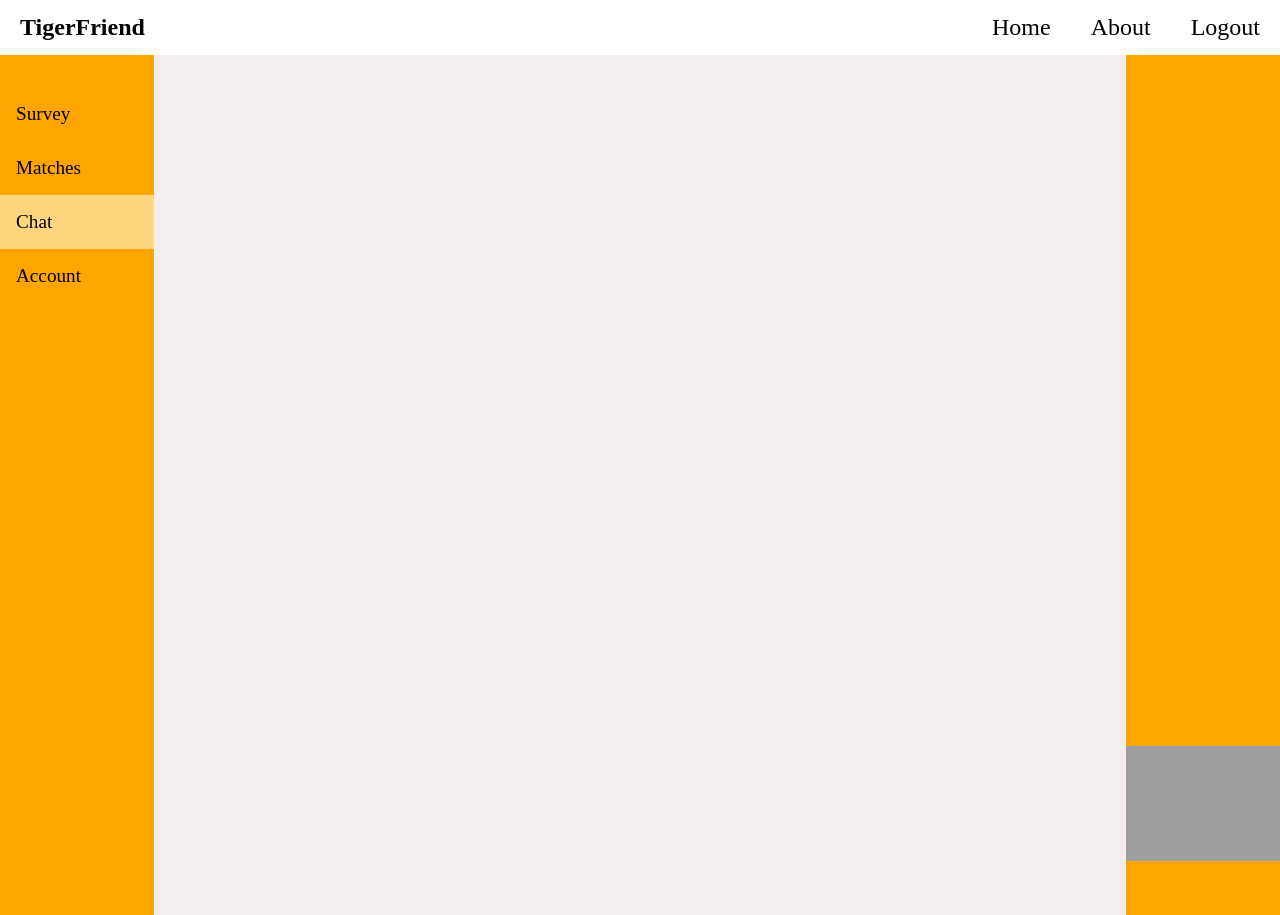
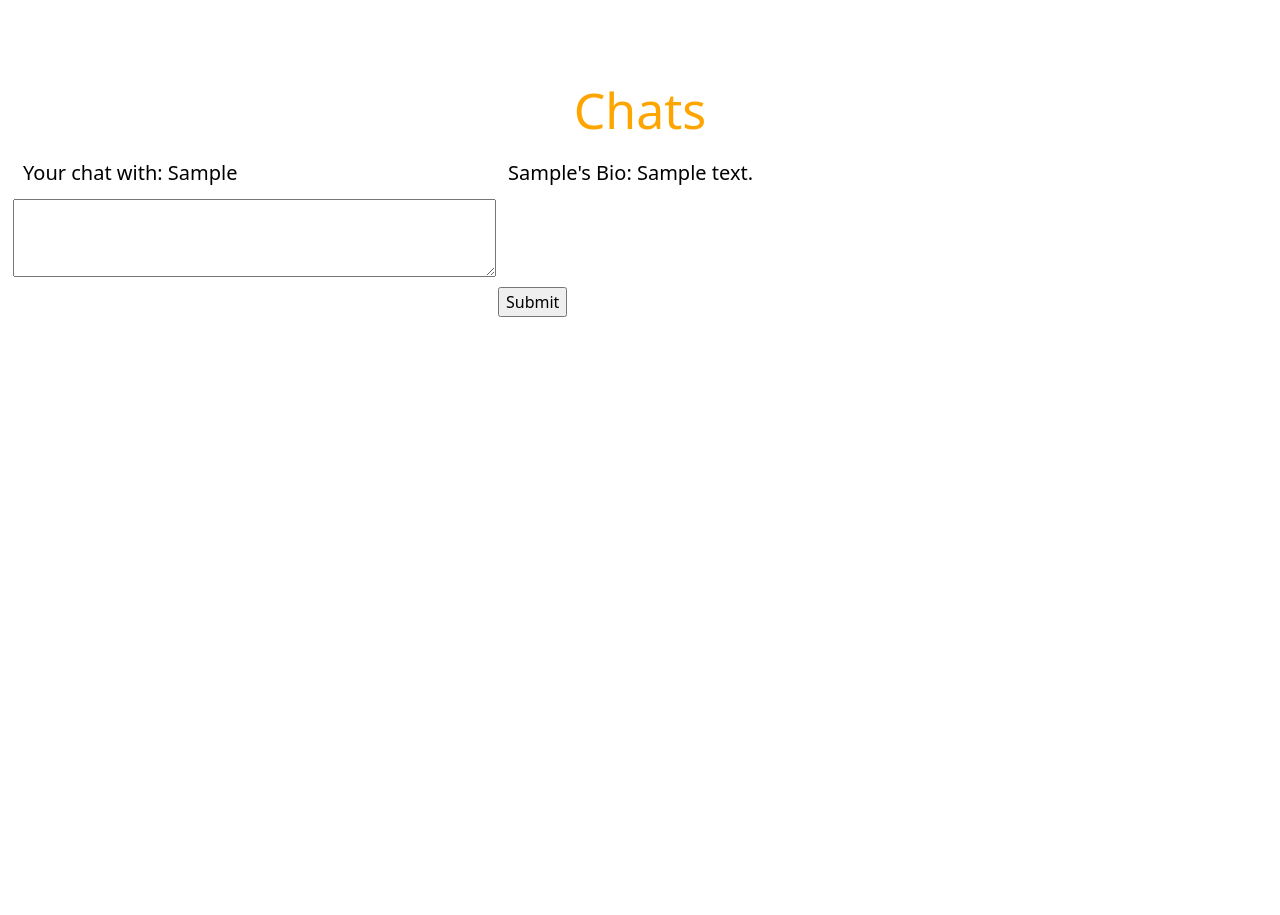
Before and after one commit to ihis-11/TigerFriend, a Flask app: template templates/chat.html in a window 1280 px wide. Run offline with Flask 2, Linux system fonts and the light colour scheme; the template is opened without the code that fills it: most values are stand-ins (such as "Sample title", 1, 10 or a date in 2020); parts of the project's set-up code (start-up, migrations or seed data) failed here and were passed over; grey boxes are pictures that could not be loaded.

Commit message:
accent added

```diff
--- a/templates/chat.html
+++ b/templates/chat.html
@@ -1,32 +1,88 @@
+<!DOCTYPE html>
 <html>
+
 <head>
-    <link rel= "stylesheet" type= "text/css" href= "{{url_for('static',filename='styles/pages.css')}}">
     <title>TigerFriend | Chat</title>
+    <meta name="viewport" content="width=device-width, initial-scale=1">
+    <link rel="stylesheet" href="https://cdn.jsdelivr.net/npm/bootstrap@5.1.3/dist/css/bootstrap.min.css">
 </head>
 
-<body style="background-color:rgb(243, 237, 237); font-family:Playfair Display">
+<body>
+    <div style="height:auto; padding-top: 70px; text-align: center;">
+        <h1 style="font-size:50px; color:orange; margin:10px;">Chats</h1>
+    </div>
 
-<nav class="myNav">
-    <ul>
-        <li style="float:left"><b>TigerFriend</b></li>
-        <li><a href="/logout">Logout</a></li>
-        <li><a href="/about">About</a></li>
-        <li><a href="/">Home</a></li>
-    </ul>
-</nav>
+    <div class="container-fluid">
+        <table>
+            <thead>
+                <th>
+                    <h1 style="font-size:20px; color:black; margin:10px;">Your chat with: {{user_2}}</h1>
+                </th>
+                <th>
+                    <h1 style="font-size:20px; color:black; margin:10px;">{{user_2}}'s Bio: {{bio_2}}</h1>
+                </th>
+            </thead>
+            <tbody>
+                <tr>
+                    <td id="user1Msg"></td>
+                    <td id="user2Msg"></td>
+                </tr>
+                <tr>
+                    <td><textarea maxlength="500" rows="3" cols="50" name="bio" value={{bio}}></textarea></td>
+                </tr>
+                <tr>
+                    <td></td>
+                </tr>
+                <tr>
+                    <td></td>
+                    <td><input type="submit" value="Submit"></td>
+                </tr>
+            </tbody>
+        </table>
+    </div>
 
-<div class="sidebar">
-    <a></a>
-    <a href="/surveydetails">Survey</a>
-    <a href="/matches">Matches</a>
-    <a class="active" href="/chat">Chat</a>
-    <a href="/accountdetails">Account</a>
-</div>
+    <script src="https://ajax.googleapis.com/ajax/libs/jquery/3.6.0/jquery.min.js"></script>
 
-<div class="rightsidebar">
-    <img src="https://i.pinimg.com/originals/f9/c2/66/f9c26616722f0b5ae43b87acc3a5ee1d.png"
-    class="image" width="150" height="150"/>
-</div>
+    <script>
+        'use strict';
 
+        function handleResponse(response) {
+            $('#queryMessage').html(response);
+        }
+
+        let request = null
+
+        function getResults() {
+            let dept = $('#deptInput').val();
+            dept = encodeURIComponent(dept)
+            let num = $('#numInput').val();
+            num = encodeURIComponent(num)
+            let area = $('#areaInput').val();
+            area = encodeURIComponent(area)
+            let title = $('#titleInput').val();
+            title = encodeURIComponent(title)
+            let url = '/searchpage?dept=' + dept + '&num=' + num + '&area=' + area + '&title=' + title;
+
+            if (request != null)
+                request.abort();
+
+            request = $.ajax({
+                type: 'GET',
+                url: url,
+                success: handleResponse
+            });
+        }
+
+        function setup() {
+            getResults();
+            $('#deptInput').on('input', getResults);
+            $('#numInput').on('input', getResults);
+            $('#areaInput').on('input', getResults);
+            $('#titleInput').on('input', getResults);
+        }
+
+        $('document').ready(setup);
+    </script>
 </body>
+
 </html>
```
Also changed, not shown: templates/about.html (+19 -14 lines).
